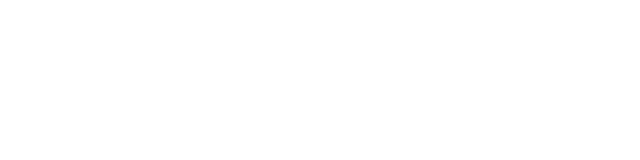
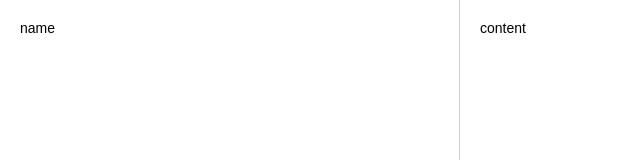
Before and after one commit to FesakSerhii/notes-nuxt, a Nuxt app: page / in a window 1280 px wide. Shown: the top 160 px of the page, without its empty margins (0-640 px from the left). Built offline with nearby package versions, Linux system fonts and the light colour scheme; a web font is replaced by a local one.

Commit message:
feat: add layouts

```diff
--- a/app.vue
+++ b/app.vue
@@ -1,7 +1,5 @@
 <template>
-  <div>
-    <NuxtPage/>
-  </div>
+  <NuxtPage/>
 </template>
 
 <script setup lang="ts">
--- /dev/null
+++ b/layouts/default.vue
@@ -0,0 +1,32 @@
+<script setup lang="ts">
+
+</script>
+
+<template>
+  <div class="wrap">
+    <aside class="aside">
+      <slot name="aside" />
+    </aside>
+    <div class="content">
+      <slot name="content" />
+    </div>
+  </div>
+</template>
+
+<style scoped lang="scss">
+  .wrap {
+    display: flex;
+    width: 100%;
+    height: 100vh;
+  }
+  .aside {
+    width: 460px;
+    border-right: 1px solid #ccc;
+    height: 100%;
+    padding: 20px;
+  }
+  .content {
+    width: calc(100% - 460px);
+    padding: 20px;
+  }
+</style>
--- a/pages/index.vue
+++ b/pages/index.vue
@@ -3,6 +3,14 @@
 </script>
 
 <template>
+  <NuxtLayout>
+    <template #aside>
+      <div>name</div>
+    </template>
+    <template #content>
+      content
+    </template>
+  </NuxtLayout>
 
 </template>
 
```
